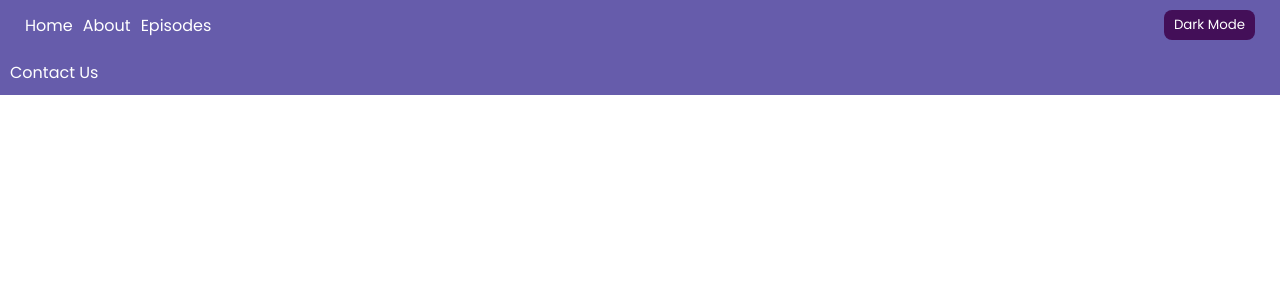
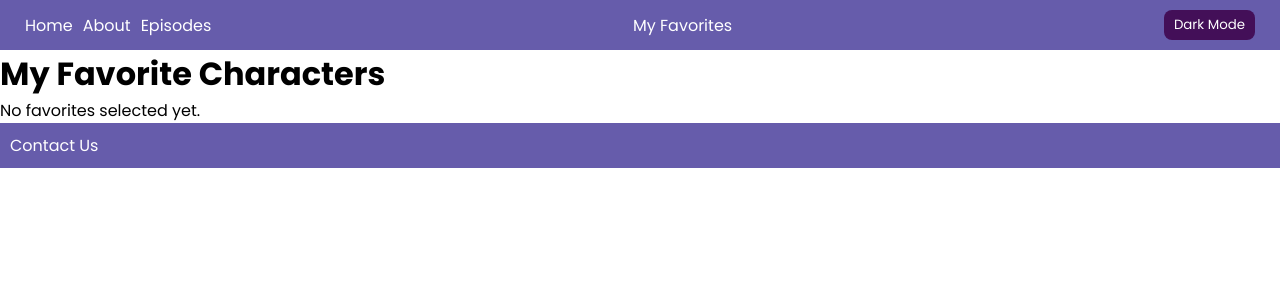
Before and after one commit to d3viniti/rickNMorty, a React (Vite) app: page /favorites in a window 1280 px wide. Shown: the top 300 px of the page. Built offline with nearby package versions, Linux system fonts and the light colour scheme.

Commit message:
completed global context and lesson6

```diff
--- a/src/App.jsx
+++ b/src/App.jsx
@@ -9,6 +9,7 @@
 import CharacterDetails from './pages/CharacterDetails/CharacterDetails'
 import ThemeContextProvider from './contexts/ThemeContext'
 import FavoritesContextProvider from './contexts/FavoritesContext'
+import Favorites from './pages/Favorites/Favorites'
 
 function App() {
 
@@ -25,6 +26,7 @@
           <Route path='/details/:characterId' element={<CharacterDetails />} />
           <Route path='/about' element={<About />} />
           <Route path='/episodes' element={<Episodes />} />
+          <Route path='/favorites' element={<Favorites />} />
         </Routes>
 
         <Footer />
--- a/src/components/CharacterCard/CharacterCard.jsx
+++ b/src/components/CharacterCard/CharacterCard.jsx
@@ -6,10 +6,23 @@
 
 function CharacterCard({character}) {
   //start with variable for icons
-  const isFavorite = false;
+  const [isFavorite, setIsFavorite] = React.useState(false)
+  //const isFavorite = false;
   //need to access global context
   //NOTE {} not []
-  const{favorites, addCharacter} = useContext(FavoritesContext)
+  const{favorites, addCharacter, removeCharacter} = useContext(FavoritesContext)
+
+
+  //need useEffect to set value of isFavorite
+  React.useEffect(
+    ()=>{
+      //is this character already in favorites?
+      setIsFavorite(favorites.find(item=>item.id === character.id))
+
+    }, [favorites]
+    //se
+  )
+
 
   return (
     <div className='character-card'>
@@ -19,7 +32,8 @@
         <Link to={`/details/${character?.id}`}>See Details</Link>
         {
           isFavorite?
-          <FaHeart className='heart-icon' />
+          <FaHeart className='heart-icon'
+          onClick={()=>removeCharacter(character.id)}/>
           :
           <FaRegHeart className='heart-icon'
           onClick={()=>addCharacter(character)}/>
--- a/src/components/Header/Header.jsx
+++ b/src/components/Header/Header.jsx
@@ -19,6 +19,7 @@
             <Link to='/about' style={{marginRight:'10px'}}>About</Link>
             <Link to='/episodes' style={{marginRight:'10px'}}>Episodes</Link>
         </div>
+        <Link to='/favorites'>My Favorites</Link>
         <button className={darkMode?'theme-btn theme-btn-dark': 'theme-btn'}
         onClick={()=>setDarkMode(!darkMode)}>
         {/* when darkMode=true, the button will say light mode, when = false it will
--- a/src/contexts/FavoritesContext.jsx
+++ b/src/contexts/FavoritesContext.jsx
@@ -7,31 +7,43 @@
     const [favorites, setFavorites] = useState([])
 
 
-    // useEffect(
-    //     ()=>{
-    //             console.log('context loaded')
-    //             const storedDarkMode = localStorage.getItem('darkMode')
-    //             //check if something was there and if so use that value to initialize
-    //             if(storedDarkMode){
-    //                 //set with this value
-    //                 setDarkMode(JSON.parse(storedDarkMode))
-    //             }
-    //     }, [] //run one time when context loads
-    // )
+    useEffect(
+        ()=>{
+                console.log('context loaded')
+                const storedFavs = localStorage.getItem('favoritesList')
+                if(storedFavs){
+                    //only set if there is something in localStorage
+                    setFavorites(JSON.parse(storedFavs))
+                }
+        }, [] //run one time when context loads
+    )
 
-    // useEffect(
-    //     ()=>{
-    //         console.log('darkMode is ', darkMode)
-    //         //save new state of darkMode when it changes
-    //         localStorage.setItem('darkMode', JSON.stringify(darkMode))
-    //     }, [darkMode]
-    // )
+    useEffect(
+        ()=>{
+            //save to local storage any time state changes
+            localStorage.setItem('favoritesList', JSON.stringify(favorites))
+        }, [favorites] //run when favorites changes
+    )
     //this funcition's job is to add a new character to favorites
     const addCharacter = (charToAdd) =>{
         console.log('adding', charToAdd)
+        //add charToAdd to favorites array
+        let newFavorites = [...favorites, charToAdd]
+        //console.log(newFavorites)
+        setFavorites(newFavorites)
+        console.log(favorites)
+        //update local storage
     }
+
+    const removeCharacter = (charId) =>{
+        console.log('remove', charId)
+        //keep all the ones that don't match this id
+        let newFavorites = favorites.filter(item=>item.id !== charId)
+        setFavorites(newFavorites)
+    }
+
     return(
-        <FavoritesContext.Provider value={{favorites, addCharacter}}>
+        <FavoritesContext.Provider value={{favorites, addCharacter, removeCharacter}}>
             {props.children}
         </FavoritesContext.Provider>
     )
--- a/src/contexts/ThemeContext.jsx
+++ b/src/contexts/ThemeContext.jsx
@@ -24,7 +24,7 @@
             console.log('darkMode is ', darkMode)
             //save new state of darkMode when it changes
             localStorage.setItem('darkMode', JSON.stringify(darkMode))
-        }, [darkMode]
+        }, [darkMode] //run when darkMode changes
     )
 
     return(
--- /dev/null
+++ b/src/pages/Favorites/Favorites.jsx
@@ -0,0 +1,31 @@
+import React, {useContext} from 'react'
+import './Favorites.css'
+import { FavoritesContext } from '../../contexts/FavoritesContext'
+import CharacterCard from '../../components/CharacterCard/CharacterCard'
+
+function Favorites() {
+    //show all the favorite characters
+    //where are they? in the context
+    //need to access global context
+  //NOTE {} not []
+  const{favorites} = useContext(FavoritesContext)
+  return (
+    <div className='favorites-container'>
+        <h1>My Favorite Characters</h1>
+        <div className='favorite-characters'>
+            {
+                //top portion: is the length of favorites greater than 0? if so,
+                //map it. If not, display the p tag
+                favorites.length > 0 ?
+                favorites.map(item=><CharacterCard
+                    key={item.id}
+                    character={item} />)
+                :
+                <p>No favorites selected yet.</p>
+            }
+        </div>
+    </div>
+  )
+}
+
+export default Favorites
```
Also changed, not shown: src/pages/Favorites/Favorites.css (added).
